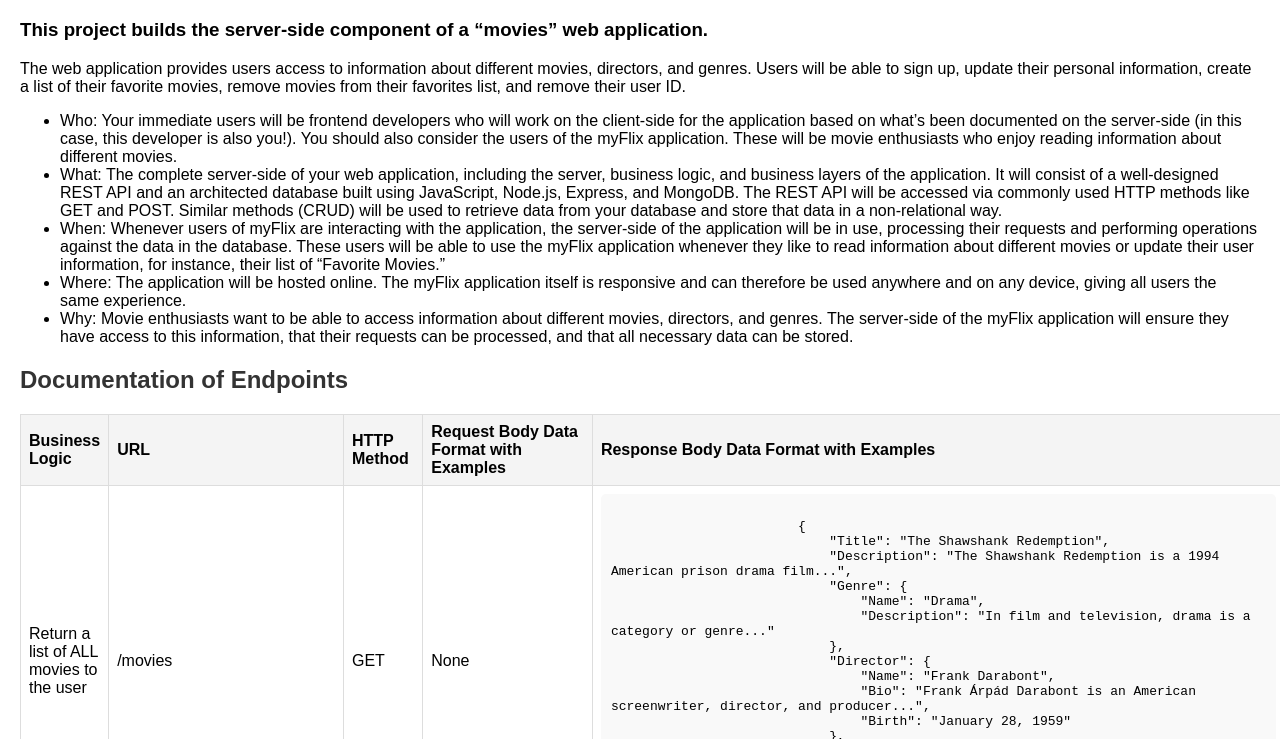
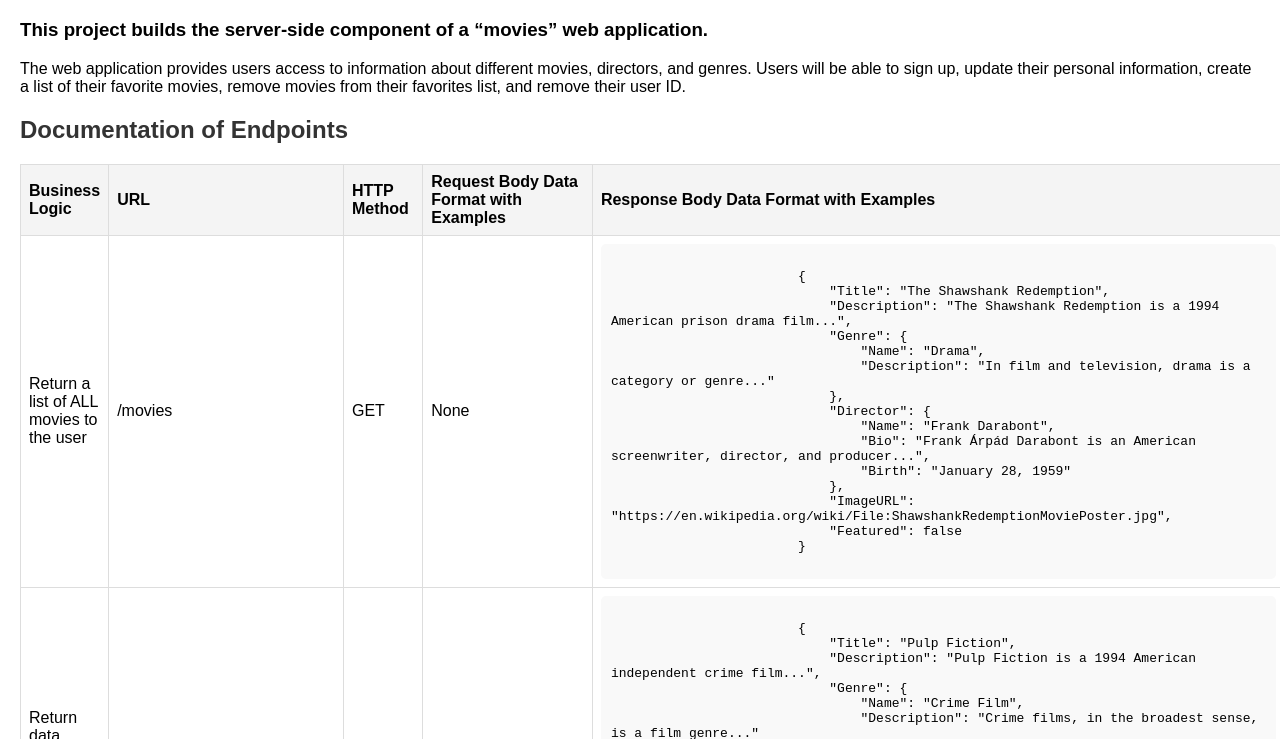
Before and after one commit to AmySikora/movie_api, a website: page public/documentation.html in a window 1280 px wide. Shown: the part 61-800 px from the top of the page. Drawn offline with Linux system fonts and the light colour scheme; files that its build step writes are made by us from their sources.

Commit message:
Removed unnecessary data from documentation.html

```diff
--- a/public/documentation.html
+++ b/public/documentation.html
@@ -7,17 +7,10 @@
     <link rel="stylesheet" href="css/styles.css">
 </head>
 <body>
+
     <h1>Welcome to myFlix API</h1>
     <h3>This project builds the server-side component of a “movies” web application.</h3>
     <p>The web application provides users access to information about different movies, directors, and genres. Users will be able to sign up, update their personal information, create a list of their favorite movies, remove movies from their favorites list, and remove their user ID.</p>
-
-    <ul>
-        <li>Who: Your immediate users will be frontend developers who will work on the client-side for the application based on what’s been documented on the server-side (in this case, this developer is also you!). You should also consider the users of the myFlix application. These will be movie enthusiasts who enjoy reading information about different movies.</li>
-        <li>What: The complete server-side of your web application, including the server, business logic, and business layers of the application. It will consist of a well-designed REST API and an architected database built using JavaScript, Node.js, Express, and MongoDB. The REST API will be accessed via commonly used HTTP methods like GET and POST. Similar methods (CRUD) will be used to retrieve data from your database and store that data in a non-relational way.</li>
-        <li>When: Whenever users of myFlix are interacting with the application, the server-side of the application will be in use, processing their requests and performing operations against the data in the database. These users will be able to use the myFlix application whenever they like to read information about different movies or update their user information, for instance, their list of “Favorite Movies.”</li>
-        <li>Where: The application will be hosted online. The myFlix application itself is responsive and can therefore be used anywhere and on any device, giving all users the same experience.</li>
-        <li>Why: Movie enthusiasts want to be able to access information about different movies, directors, and genres. The server-side of the myFlix application will ensure they have access to this information, that their requests can be processed, and that all necessary data can be stored.</li>
-    </ul>
 
     <h2>Documentation of Endpoints</h2>
     <table border="1" cellpadding="10" cellspacing="0">
```
